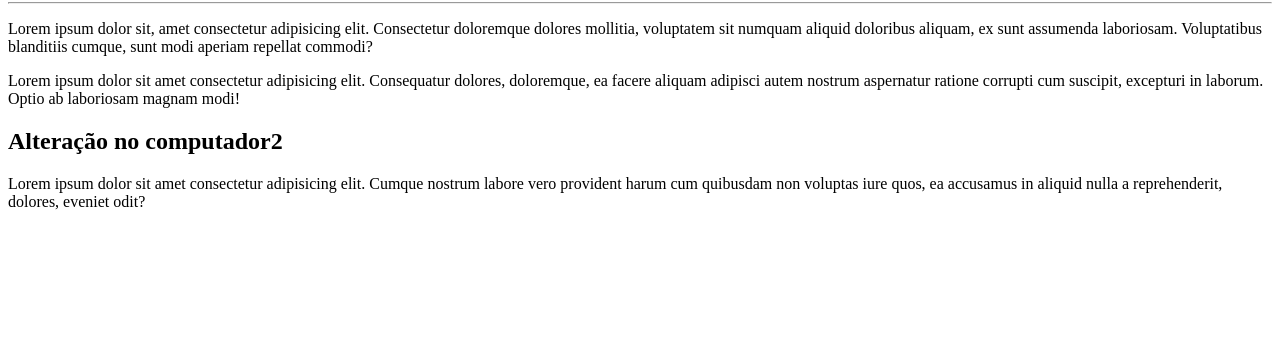
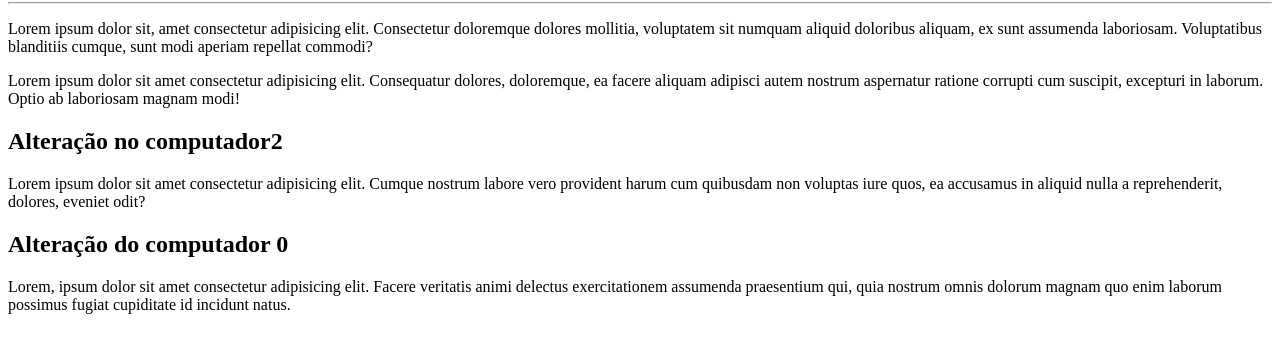
Before and after one commit to gwm1965/Ola-Mundo, a plain HTML site: page site-exemplo/index.html in a window 1280 px wide. Shown: the part 78-430 px from the top of the page. Drawn offline with Linux system fonts and the light colour scheme.

Commit message:
Alteração no computador 0

```diff
--- a/site-exemplo/index.html
+++ b/site-exemplo/index.html
@@ -13,6 +13,8 @@
     <p>Lorem ipsum dolor sit amet consectetur adipisicing elit. Consequatur dolores, doloremque, ea facere aliquam adipisci autem nostrum aspernatur ratione corrupti cum suscipit, excepturi in laborum. Optio ab laboriosam magnam modi!</p>
     <h2>Alteração no computador2</h2>
     <p>Lorem ipsum dolor sit amet consectetur adipisicing elit. Cumque nostrum labore vero provident harum cum quibusdam non voluptas iure quos, ea accusamus in aliquid nulla a reprehenderit, dolores, eveniet odit?</p>
+    <h2>Alteração do computador 0</h2>
+    <p>Lorem, ipsum dolor sit amet consectetur adipisicing elit. Facere veritatis animi delectus exercitationem assumenda praesentium qui, quia nostrum omnis dolorum magnam quo enim laborum possimus fugiat cupiditate id incidunt natus.</p>
 
 
 </body>
```
